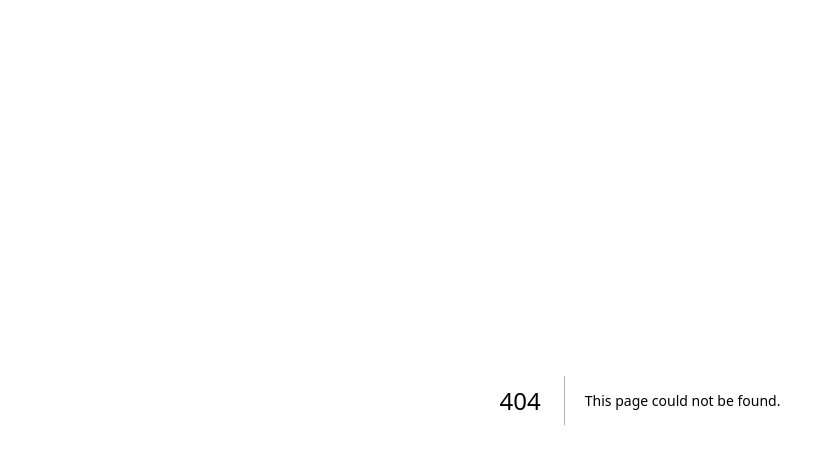
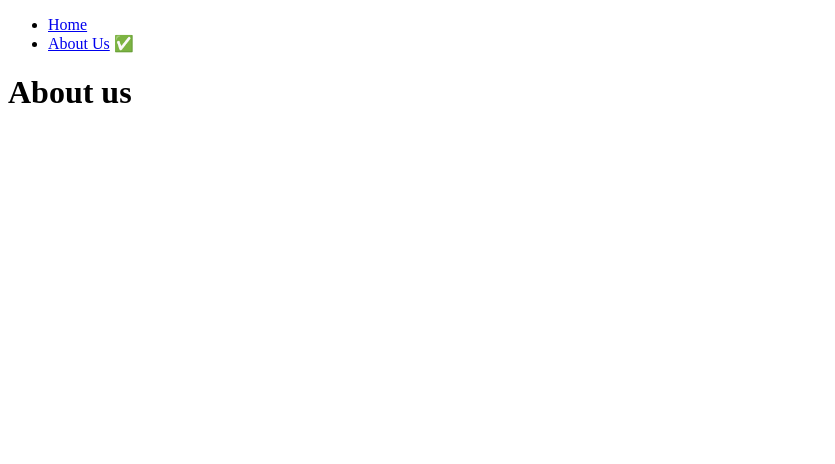
Before and after one commit to chanmyeong/practice-nextjs, a Next.js app: page /about-us in a window 1280 px wide. Before the commit this address had no page. Shown: the top 464 px of the page, without its empty margins (0-835 px from the left). Built offline with nearby package versions, Linux system fonts and the light colour scheme.

Commit message:
not found routes, usePathname, use client

```diff
--- /dev/null
+++ b/app/about-us/page.tsx
@@ -0,0 +1,10 @@
+import Navigation from "../../components/navigation";
+
+export default function Company() {
+  return (
+    <div>
+      <Navigation />
+      <h1>About us</h1>
+    </div>
+  );
+}
--- a/app/company/page.tsx
+++ /dev/null
@@ -1,3 +0,0 @@
-export default function Company() {
-  return <h1>Company!</h1>;
-}
--- /dev/null
+++ b/components/navigation.tsx
@@ -0,0 +1,21 @@
+"use client";
+
+import Link from "next/link";
+import { usePathname } from "next/navigation";
+
+export default function Navigation() {
+  const path = usePathname();
+  return (
+    <nav>
+      <ul>
+        <li>
+          <Link href="/">Home</Link> {path === "/" ? "✅" : ""}
+        </li>
+        <li>
+          <Link href="/about-us">About Us</Link>{" "}
+          {path === "/about-us" ? "✅" : ""}
+        </li>
+      </ul>
+    </nav>
+  );
+}
```
Also changed, not shown: app/not-found.tsx (added, +10 -0 lines), app/page.tsx (+8 -1 lines).
